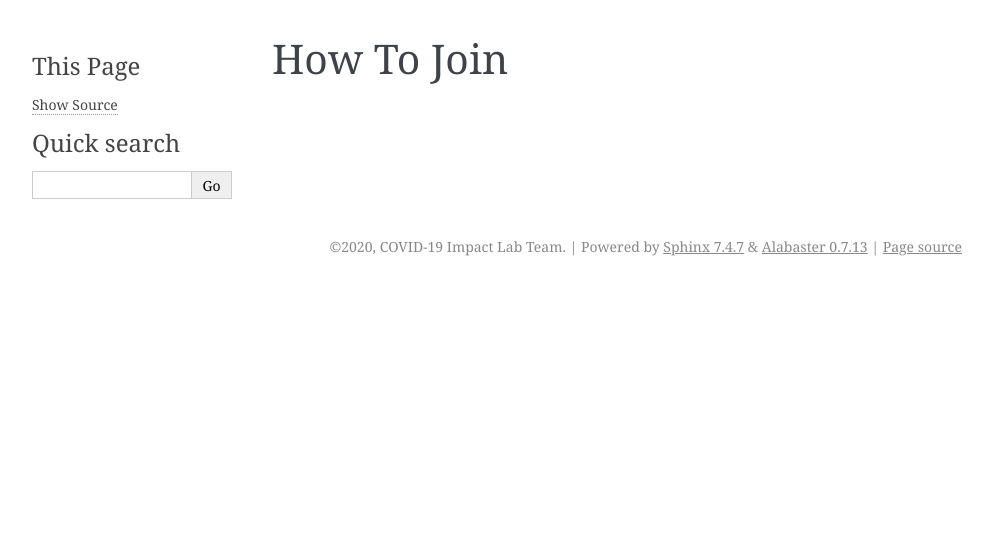
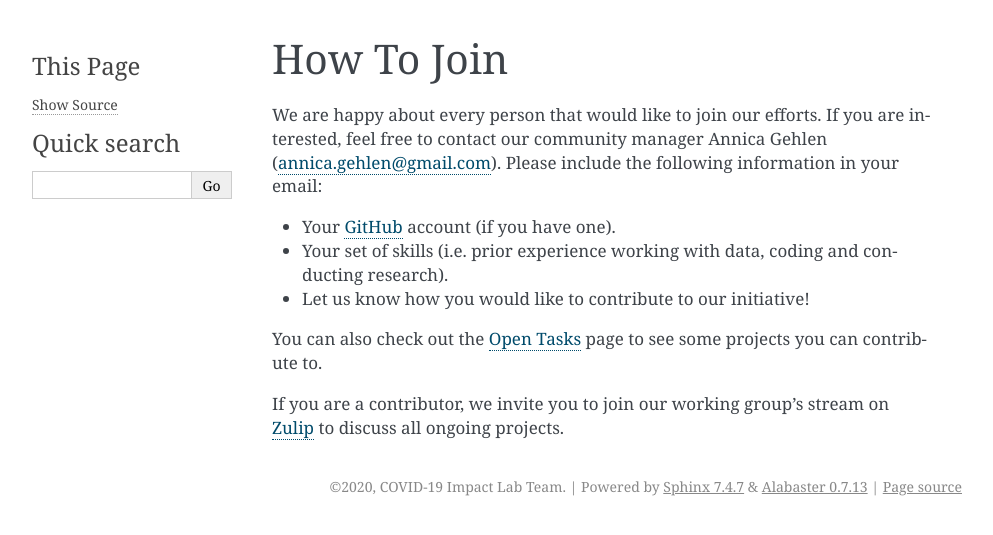
Before and after one commit to covid-19-impact-lab/covid-19-impact-lab, a Sphinx documentation site: the page built from docs/source/onboarding.rst, in a window 1280 px wide. Shown: the top 535 px of the page, without its empty margins (148-1141 px from the left). Built offline with Sphinx 7.4.7, drawn with Linux system fonts in a browser that asks for light colours.

Commit message:
Added goals and contact information.

```diff
--- a/docs/source/onboarding.rst
+++ b/docs/source/onboarding.rst
@@ -1,3 +1,13 @@
 ===========
 How To Join
 ===========
+
+We are happy about every person that would like to join our efforts. If you are interested, feel free to contact our community manager Annica Gehlen (annica.gehlen@gmail.com). Please include the following information in your email:
+
+- Your `GitHub <https://github.com/>`_ account (if you have one).
+- Your set of skills (i.e. prior experience working with data, coding and conducting research).
+- Let us know how you would like to contribute to our initiative!
+
+You can also check out the :ref:`tasks` page to see some projects you can contribute to.
+
+If you are a contributor, we invite you to join our working group's stream on `Zulip <https://ose.zulipchat.com/#narrow/stream/226957-Coronavirus-Working.20Group.20-.20Creation>`_ to discuss all ongoing projects.
--- a/docs/source/tasks.rst
+++ b/docs/source/tasks.rst
@@ -1,3 +1,5 @@
+.. _tasks:
+
 ==========
 Open Tasks
 ==========
```
Also changed, not shown: docs/source/goals.rst (+11 -0 lines).
